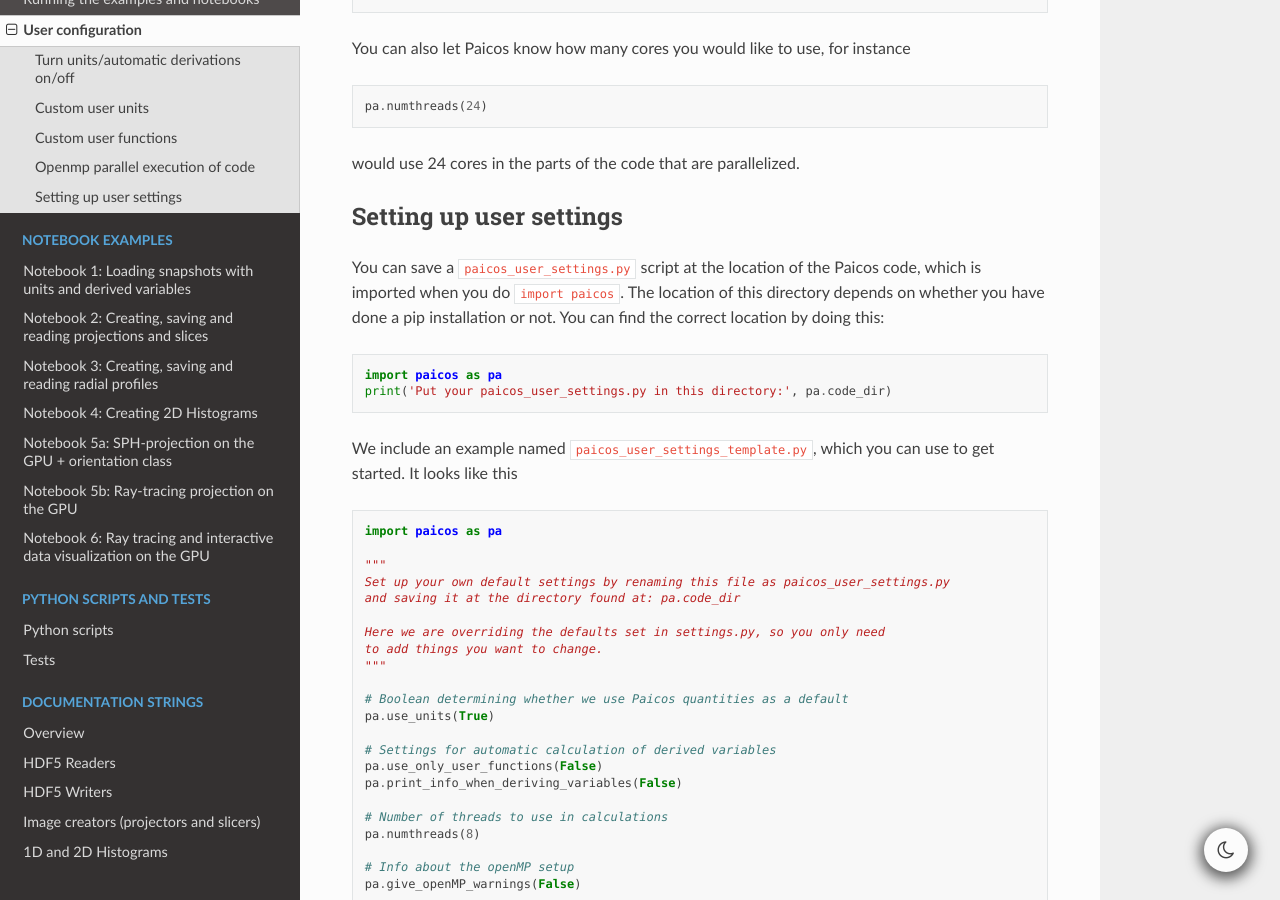
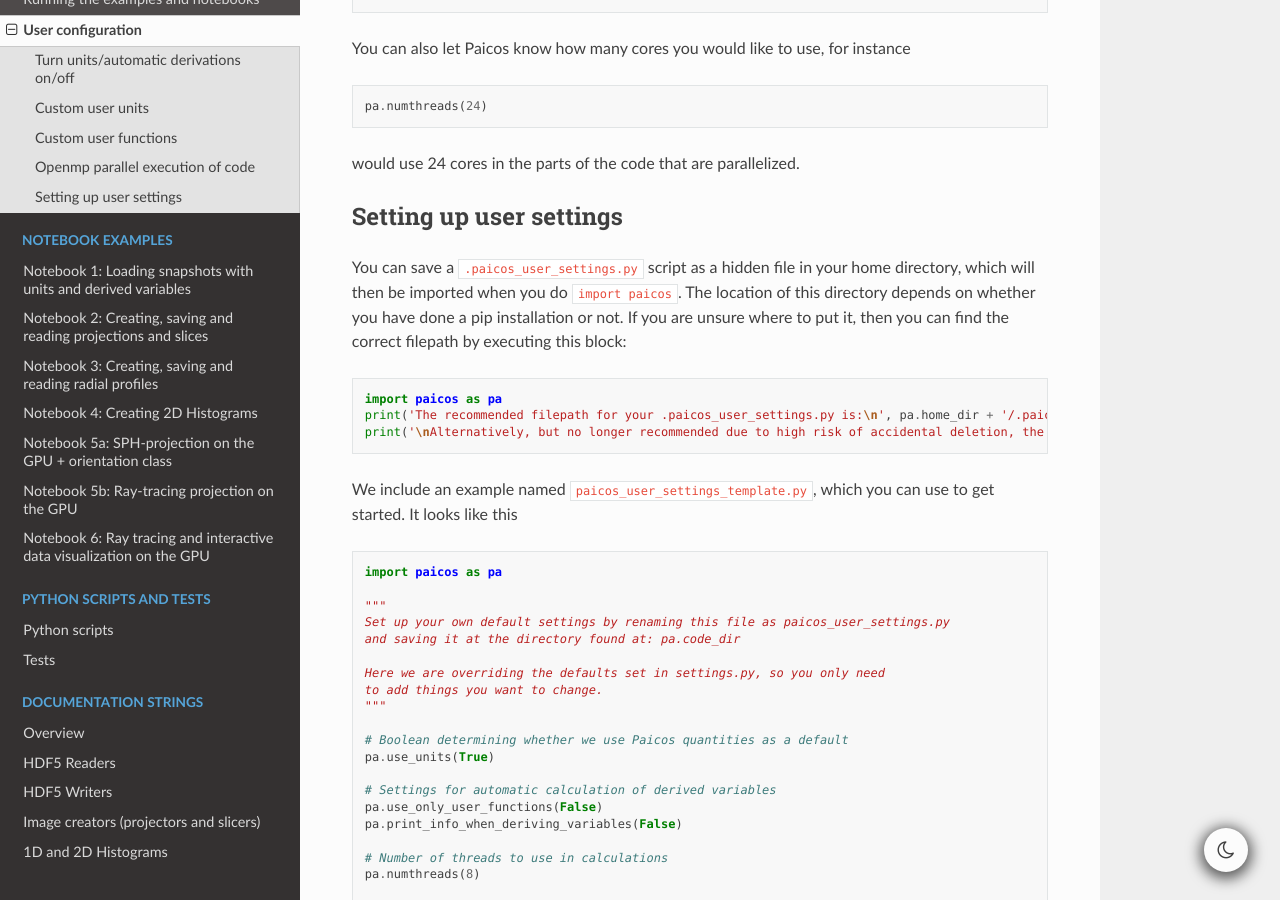
Before and after one commit to tberlok/paicos, a Sphinx documentation site: the page built from docs/source/configuration.md, in a window 1280 px wide and 900 px high, scrolled down 1994 px. Built offline with Sphinx 7.4.7 and the Read the Docs theme 2.0.0, drawn with Linux system fonts in a browser that asks for light colours.

Commit message:
Update configuration.md

````diff
--- a/docs/source/configuration.md
+++ b/docs/source/configuration.md
@@ -92,14 +92,15 @@ would use 24 cores in the parts of the code that are parallelized.
 
 ## Setting up user settings
 
-You can save a `paicos_user_settings.py` script at the location of the Paicos code,
-which is imported when you do `import paicos`.
+You can save a `.paicos_user_settings.py` script as a hidden file in your home directory,
+which will then be imported when you do `import paicos`.
 The location of this directory depends on whether you have done a pip installation or not.
-You can find the correct location by doing this:
+If you are unsure where to put it, then you can find the correct filepath by executing this block:
 
 ```
 import paicos as pa
-print('Put your paicos_user_settings.py in this directory:', pa.code_dir)
+print('The recommended filepath for your .paicos_user_settings.py is:\n', pa.home_dir + '/.paicos_user_settings.py')
+print('\nAlternatively, but no longer recommended due to high risk of accidental deletion, the filepath could be:\n', pa.code_dir + '/paicos_user_settings.py')
 ```
 
 We include an example named `paicos_user_settings_template.py`, which you can use to get started.
````
